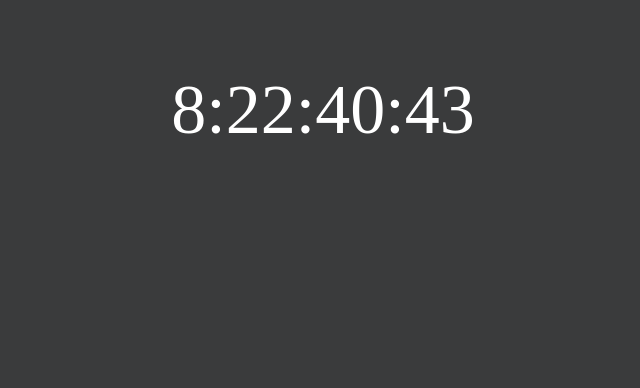
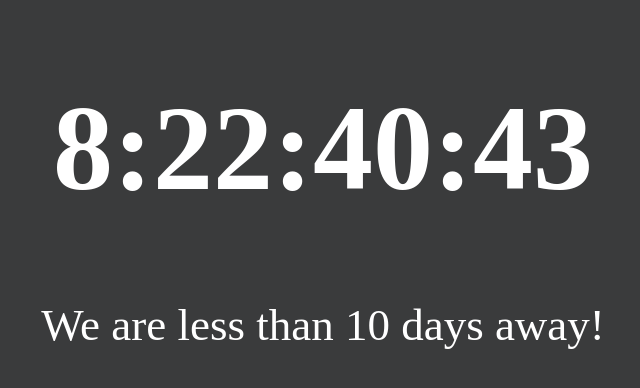
Before and after one commit to Weaky322/ns2countdown, a plain HTML site: page index.html in a window 1280 px wide. Shown: the whole page, without its empty margins (317-957 px from the left). Drawn offline with Linux system fonts and the light colour scheme.

Commit message:
Add files via upload

```diff
--- a/index.html
+++ b/index.html
@@ -6,8 +6,10 @@
         <link rel="stylesheet" href="style.css">
     </head>
     <body>
+        <div class="big_clock">
+            <h1 id="clock"></h1>
+        </div>
 
-        <p id="clock"></p>
-
+        <p id="hype"></p>
     </body>
 </html>
--- a/script.js
+++ b/script.js
@@ -11,6 +11,10 @@ var x = setInterval(function() {
 
     document.getElementById("clock").innerHTML = days + ":" + hours + ":" + minutes + ":" + seconds;
 
+    if (days < 10) {
+        document.getElementById("hype").innerHTML = "We are less than 10 days away!"
+    }
+
     if (distance < 0) {
         clearInterval(x);
         document.getElementById("clock").innerHTML = "SWITCH 2 IS HERE!!"
--- a/style.css
+++ b/style.css
@@ -2,8 +2,14 @@ body {
     background-color: #3a3b3c;
 }
 
+.big_clock {
+    text-align: center;
+    font-size: 60px;
+    color: white;
+}
+
 p {
     text-align: center;
-    font-size: 70px;
+    font-size: 45px;
     color: white;
 }
```
